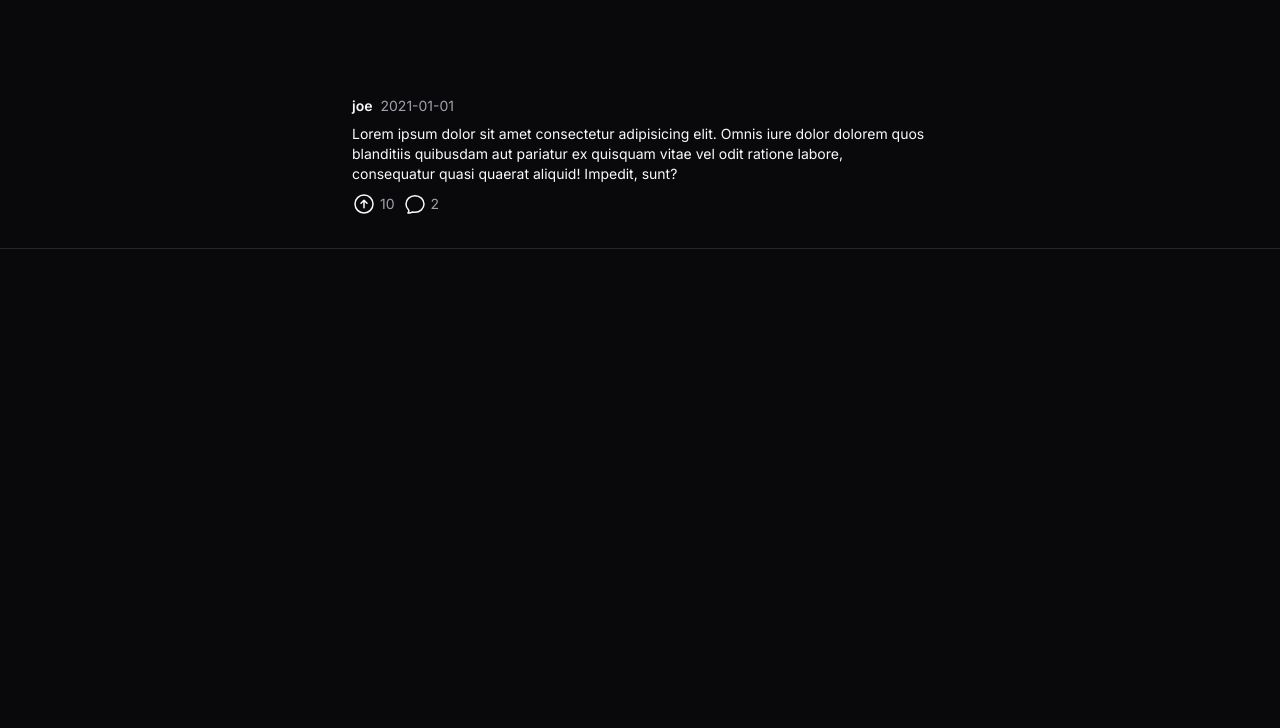
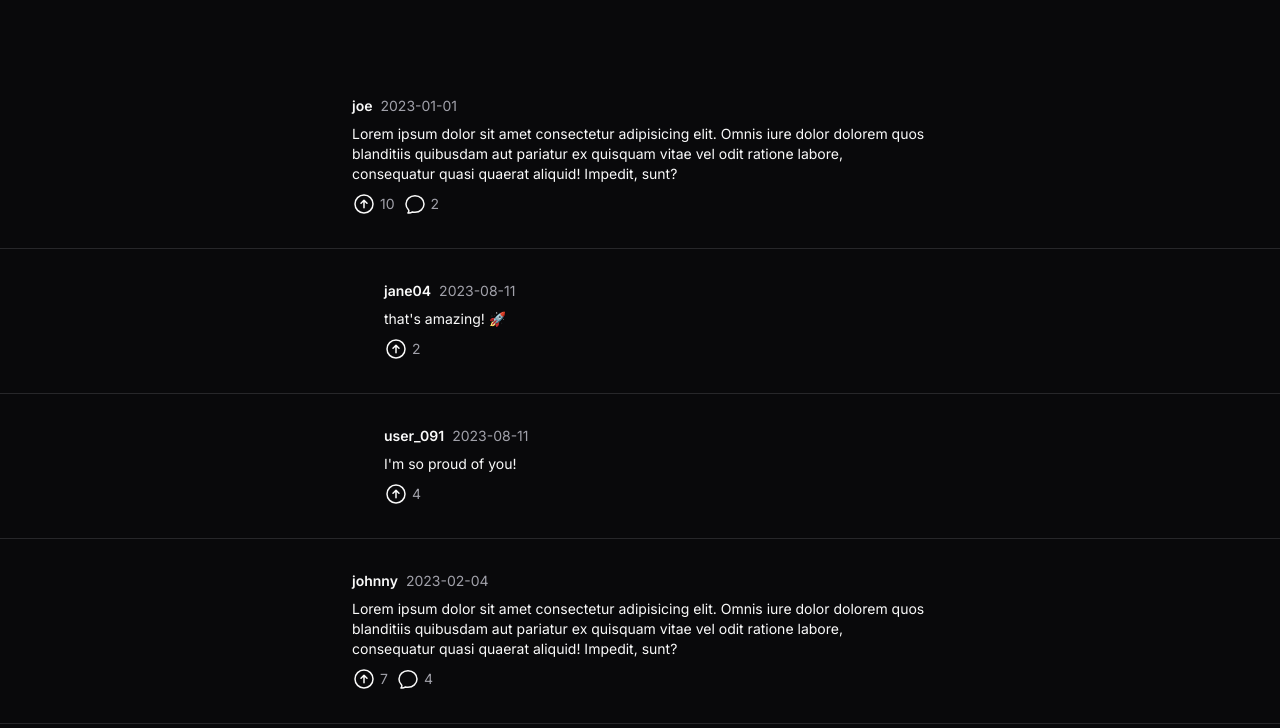
Before and after one commit to joshxfi/the-forum, a Next.js app: page / in a window 1280 px wide. Both pictures are taken after a click on the button 414 px from the left and 204 px from the top of the page. Shown: the top 728 px of the page. Built offline with nearby package versions, Linux system fonts and the light colour scheme.

Commit message:
feat: add message reply

```diff
--- a/src/app/page.tsx
+++ b/src/app/page.tsx
@@ -6,9 +6,17 @@ export default function Home() {
       <Message
         username="joe"
         content="Lorem ipsum dolor sit amet consectetur adipisicing elit. Omnis iure dolor dolorem quos blanditiis quibusdam aut pariatur ex quisquam vitae vel odit ratione labore, consequatur quasi quaerat aliquid! Impedit, sunt?"
-        timestamp="2021-01-01"
+        timestamp="2023-01-01"
         upvoteCount={10}
         replyCount={2}
+      />
+
+      <Message
+        username="johnny"
+        content="Lorem ipsum dolor sit amet consectetur adipisicing elit. Omnis iure dolor dolorem quos blanditiis quibusdam aut pariatur ex quisquam vitae vel odit ratione labore, consequatur quasi quaerat aliquid! Impedit, sunt?"
+        timestamp="2023-02-04"
+        upvoteCount={7}
+        replyCount={4}
       />
     </section>
   );
--- a/src/components/message.tsx
+++ b/src/components/message.tsx
@@ -1,23 +1,66 @@
+"use client";
+import React, { useState } from "react";
 import { Icons } from "./icons";
 
 type Props = {
   username: string;
   content: string;
   timestamp: string;
-  upvoteCount?: number;
-  replyCount?: number;
+  upvoteCount: number;
+  replyCount: number;
 };
 
-export function Message({
+export function Message({ ...rest }: Props) {
+  const [showReplies, setShowReplies] = useState(false);
+
+  return (
+    <div className="pb-8">
+      <Post {...rest} type="origin" setShowReplies={setShowReplies} />
+
+      {showReplies && (
+        <div>
+          <Post
+            username="jane04"
+            content="that's amazing! 🚀"
+            timestamp="2023-08-11"
+            upvoteCount={2}
+            replyCount={0}
+            type="reply"
+          />
+
+          <Post
+            username="user_091"
+            content="I'm so proud of you!"
+            timestamp="2023-08-11"
+            upvoteCount={4}
+            replyCount={0}
+            type="reply"
+          />
+        </div>
+      )}
+    </div>
+  );
+}
+
+const Post = ({
   username,
   content,
   timestamp,
   upvoteCount,
   replyCount,
-}: Props) {
+  type = "origin",
+  setShowReplies,
+}: Props & {
+  type: "origin" | "reply";
+  setShowReplies?: React.Dispatch<React.SetStateAction<boolean>>;
+}) => {
   return (
     <div className="border-b border-muted pb-8">
-      <div className="text-sm container max-w-screen-sm">
+      <div
+        className={`text-sm container max-w-screen-sm ${
+          type === "reply" && "pl-16 pt-8"
+        }`}
+      >
         <div className="flex gap-x-2 mb-2">
           <h2 className="font-semibold">{username}</h2>
           <p className="text-muted-foreground">{timestamp}</p>
@@ -25,7 +68,7 @@ export function Message({
 
         <p>{content}</p>
 
-        <div className="mt-2 flex gap-x-2">
+        <div className="mt-2 flex gap-x-2 items-center">
           <div className="flex gap-x-1 items-center">
             <button>
               <Icons.arrowUp className="w-6 h-6" />
@@ -34,15 +77,17 @@ export function Message({
             <p className="text-muted-foreground">{upvoteCount}</p>
           </div>
 
-          <div className="flex gap-x-1 items-center">
-            <button>
-              <Icons.reply className="w-6 h-6" />
-            </button>
+          {setShowReplies && type === "origin" && (
+            <div className="flex gap-x-1 items-center">
+              <button type="button" onClick={() => setShowReplies((p) => !p)}>
+                <Icons.reply className="w-6 h-6" />
+              </button>
 
-            <p className="text-muted-foreground">{replyCount}</p>
-          </div>
+              <p className="text-muted-foreground">{replyCount}</p>
+            </div>
+          )}
         </div>
       </div>
     </div>
   );
-}
+};
```
